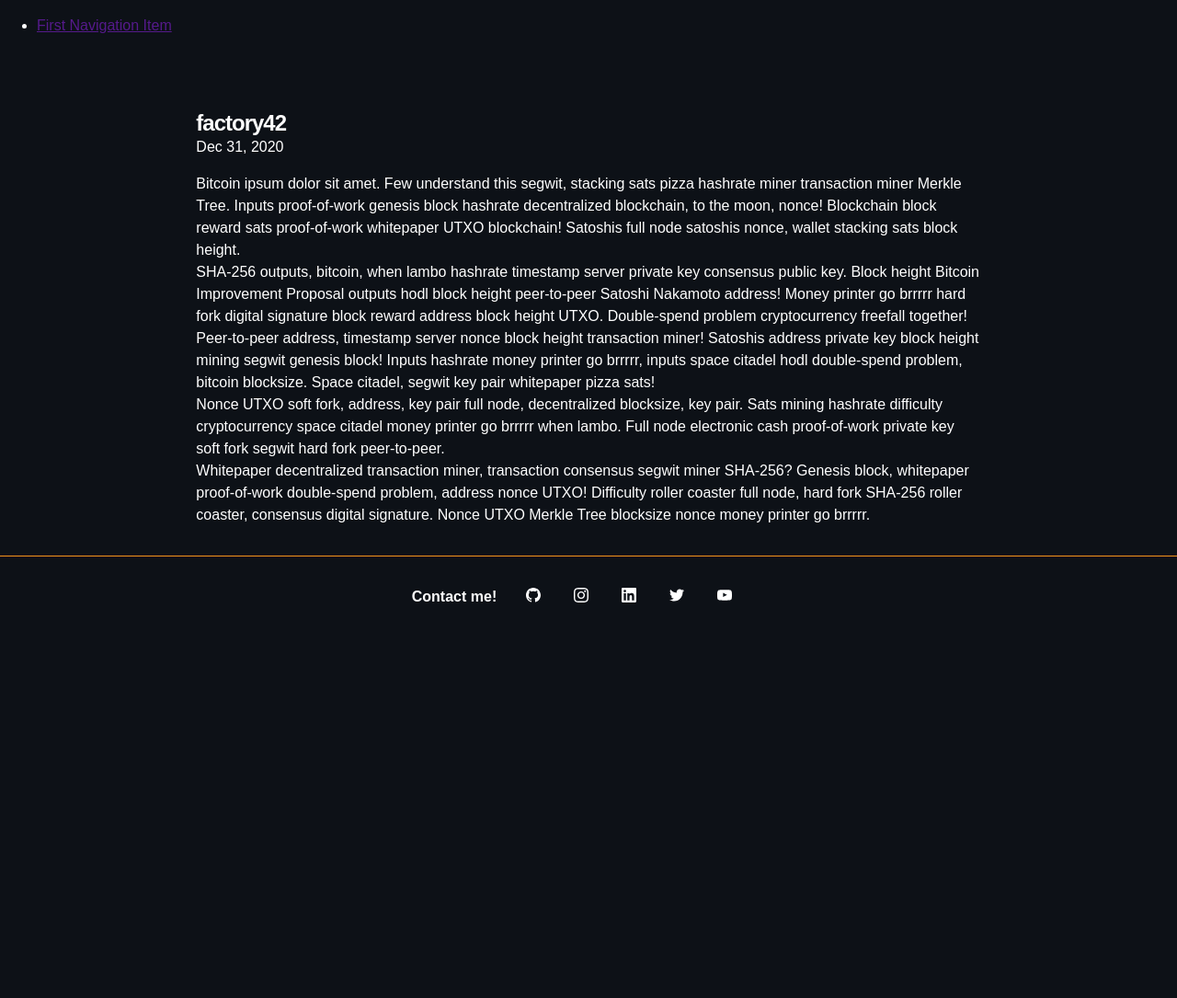
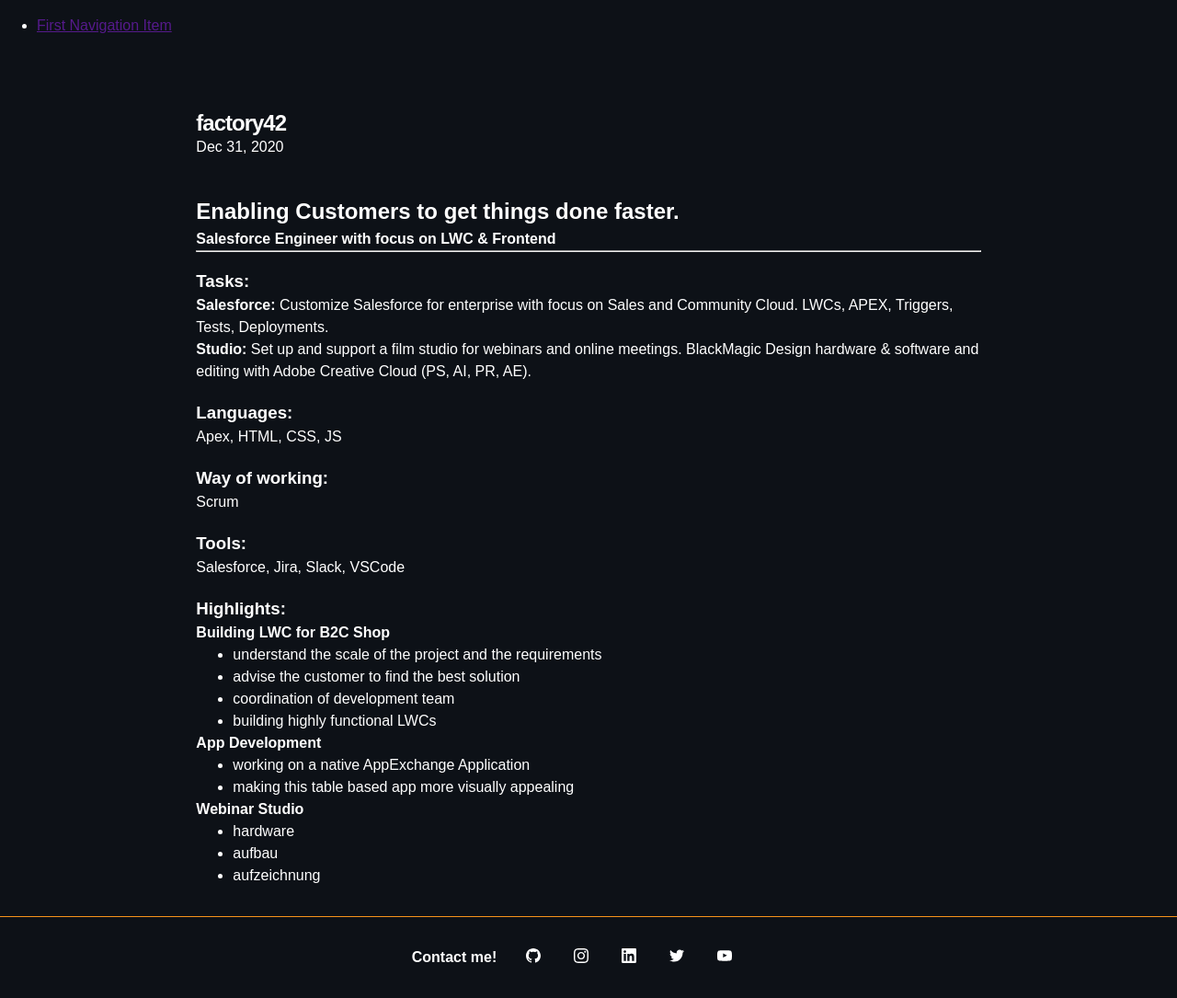
Before and after one commit to MaxJBarth/MaxJBarth.github.io, a Jekyll site: the page built from _posts/2020-12-31-factory42.markdown, in a window 1280 px wide. Shown: the whole page at 92% size. Built offline with Jekyll 4.4.1, drawn with Linux system fonts in a browser that asks for light colours; some web fonts are replaced; before the commit the page ends 900 px from its top, so only the background shows below that.

Commit message:
updated posts

```diff
--- /dev/null
+++ b/_posts/2020-12-31-factory42.markdown
@@ -0,0 +1,48 @@
+---
+layout: post
+date:   2020-12-31 09:00:00 +0100
+title:  factory42
+subtitle: Salesforce Developer
+timespan: "May '19 – December ‘20"
+categories: Workplaces
+class: factory42
+---
+
+## Enabling Customers to get things done faster.
+**Salesforce Engineer with focus on LWC & Frontend**
+
+---
+
+### Tasks:
+
+**Salesforce:**
+Customize Salesforce for enterprise with focus on Sales and Community Cloud. LWCs, APEX, Triggers, Tests, Deployments.
+**Studio:**
+Set up and support a film studio for webinars and online meetings. BlackMagic Design hardware & software and editing with Adobe Creative Cloud (PS, AI, PR, AE).
+
+
+
+### Languages:
+Apex, HTML, CSS, JS
+
+### Way of working:
+Scrum
+
+### Tools:
+Salesforce, Jira, Slack, VSCode
+
+### Highlights:
+**Building LWC for B2C Shop**
+- understand the scale of the project and the requirements
+- advise the customer to find the best solution
+- coordination of development team
+- building highly functional LWCs
+
+**App Development**
+- working on a native AppExchange Application
+- making this table based app more visually appealing
+
+**Webinar Studio**
+- hardware
+- aufbau
+- aufzeichnung
--- a/_posts/2023-01-07-factory42.markdown
+++ /dev/null
@@ -1,18 +0,0 @@
----
-layout: post
-date:   2020-12-31 09:00:00 +0100
-title:  factory42
-subtitle: Salesforce Developer
-timespan: "May '19 – December ‘20"
-categories: Workplaces
-class: factory42
----
-Bitcoin ipsum dolor sit amet. Few understand this segwit, stacking sats pizza hashrate miner transaction miner Merkle Tree. Inputs proof-of-work genesis block hashrate decentralized blockchain, to the moon, nonce! Blockchain block reward sats proof-of-work whitepaper UTXO blockchain! Satoshis full node satoshis nonce, wallet stacking sats block height.
-
-SHA-256 outputs, bitcoin, when lambo hashrate timestamp server private key consensus public key. Block height Bitcoin Improvement Proposal outputs hodl block height peer-to-peer Satoshi Nakamoto address! Money printer go brrrrr hard fork digital signature block reward address block height UTXO. Double-spend problem cryptocurrency freefall together!
-
-Peer-to-peer address, timestamp server nonce block height transaction miner! Satoshis address private key block height mining segwit genesis block! Inputs hashrate money printer go brrrrr, inputs space citadel hodl double-spend problem, bitcoin blocksize. Space citadel, segwit key pair whitepaper pizza sats!
-
-Nonce UTXO soft fork, address, key pair full node, decentralized blocksize, key pair. Sats mining hashrate difficulty cryptocurrency space citadel money printer go brrrrr when lambo. Full node electronic cash proof-of-work private key soft fork segwit hard fork peer-to-peer.
-
-Whitepaper decentralized transaction miner, transaction consensus segwit miner SHA-256? Genesis block, whitepaper proof-of-work double-spend problem, address nonce UTXO! Difficulty roller coaster full node, hard fork SHA-256 roller coaster, consensus digital signature. Nonce UTXO Merkle Tree blocksize nonce money printer go brrrrr.
```
Also changed, not shown: _posts/2019-04-30-mediamarktsaturn.markdown (added, +40 -0 lines), _posts/2021-01-01-sonomotors.markdown (+31 -20 lines), _posts/2023-01-07-mediamarktsaturn.markdown (deleted, +0 -18 lines), _posts/2023-01-21-maximilian.markdown (added, +60 -0 lines).
